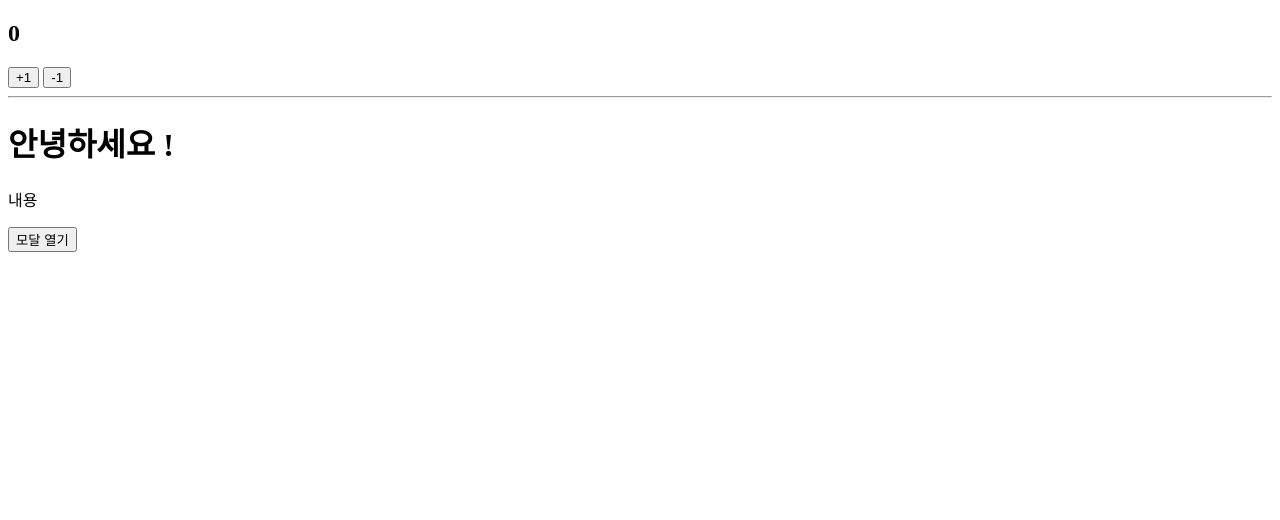
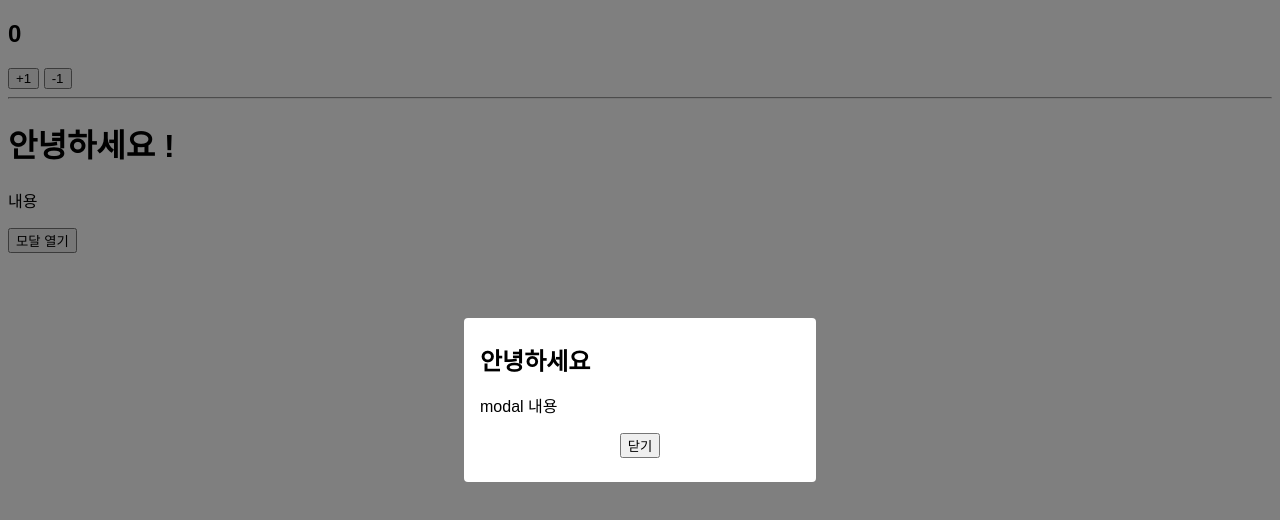
Before and after one commit to 2-seungjin/modal, a plain HTML site: page index.html in a window 1280 px wide. Drawn offline with Linux system fonts and the light colour scheme.

Commit message:
modal 완성

```diff
--- a/index.html
+++ b/index.html
@@ -5,6 +5,7 @@
   <meta name="viewport"
         content="width=device-width, user-scalable=no, initial-scale=1.0, maximum-scale=1.0, minimum-scale=1.0">
   <meta http-equiv="X-UA-Compatible" content="ie=edge">
+  <link rel="stylesheet" href="modal/index.css">
   <title>Document</title>
 </head>
 <body>
@@ -17,7 +18,16 @@
   <hr />
   <h1>안녕하세요 !</h1>
   <p>내용</p>
-  <button> 모달 열기</button>
+  <button id="open"> 모달 열기</button>
+  <div class="modal-wrapper">
+    <div class="modal">
+      <div class="modal-title">안녕하세요</div>
+      <p>modal 내용</p>
+      <div class="close-wrapper">
+        <button id="close">닫기</button>
+      </div>
+    </div>
+  </div>
   <script src="modal/index.js"></script>
 </body>
 </html>
--- /dev/null
+++ b/modal/index.css
@@ -0,0 +1,31 @@
+body{
+  font-family: sans-serif;
+}
+
+.modal-wrapper {
+  position: fixed;
+  top: 0;
+  left: 0;
+  width: 100%;
+  height: 100%;
+  background: rgba(0, 0, 0, 0.5);
+  display: flex;
+  align-items: center;
+  justify-content: center;
+}
+
+.modal {
+  background: white;
+  padding: 24px 16px;
+  border-radius: 4px;
+  width: 320px;
+}
+
+.modal-title {
+  font-size: 24px;
+  font-weight: bold;
+}
+
+.close-wrapper {
+  text-align: center;
+}
--- a/modal/index.js
+++ b/modal/index.js
@@ -0,0 +1,10 @@
+const open = document.getElementById('open');
+const close = document.getElementById('close');
+const modal = document.querySelector('.modal-wrapper');
+
+open.onclick = () => {
+  modal.style.display = 'flex';
+}
+close.onclick = () => {
+  modal.style.display = 'none';
+}
```
